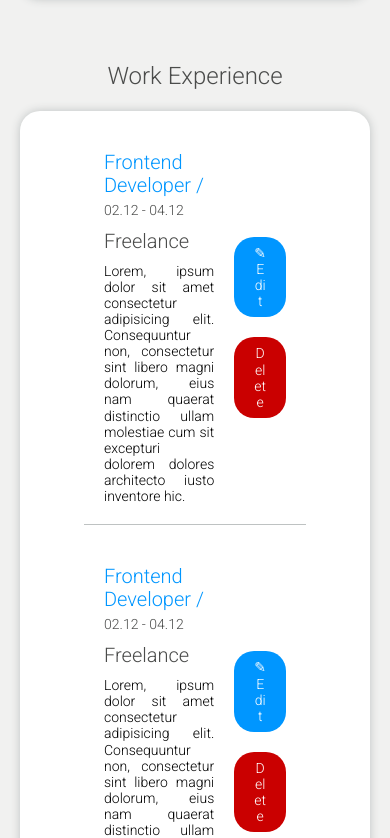
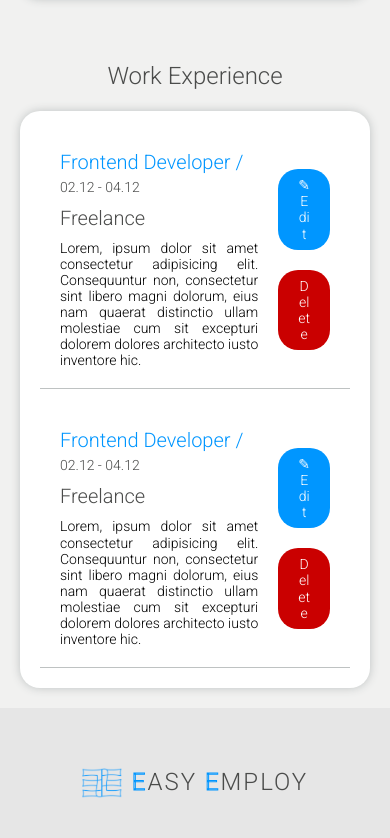
Before and after one commit to mizdebski77/Easy-Employ, a React (Create React App) app: page /Carrer in a window 390 px wide. Shown: the part 903-1741 px from the top of the page. Built offline with nearby package versions, Linux system fonts and the light colour scheme.

Commit message:
Media query to ElementWrapper added

```diff
--- a/src/features/Carrer/styledCarrer.ts
+++ b/src/features/Carrer/styledCarrer.ts
@@ -227,6 +227,10 @@ export const ElementWrapper = styled.section`
     border-radius: 20px;
     display: grid;
     gap: 20px;
+
+    @media (max-width: ${({ theme }) => theme.breakPoint.thirdBp}px){
+        padding: 20px;
+    };
 `;
 
 export const Tile = styled.div`
```
